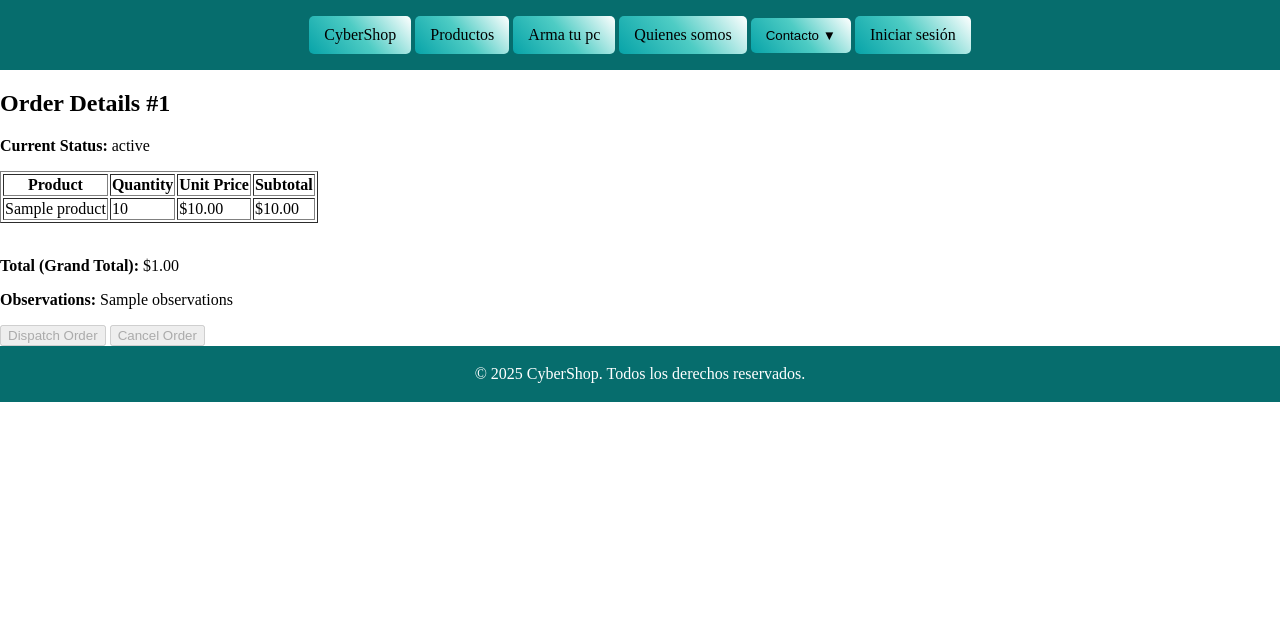
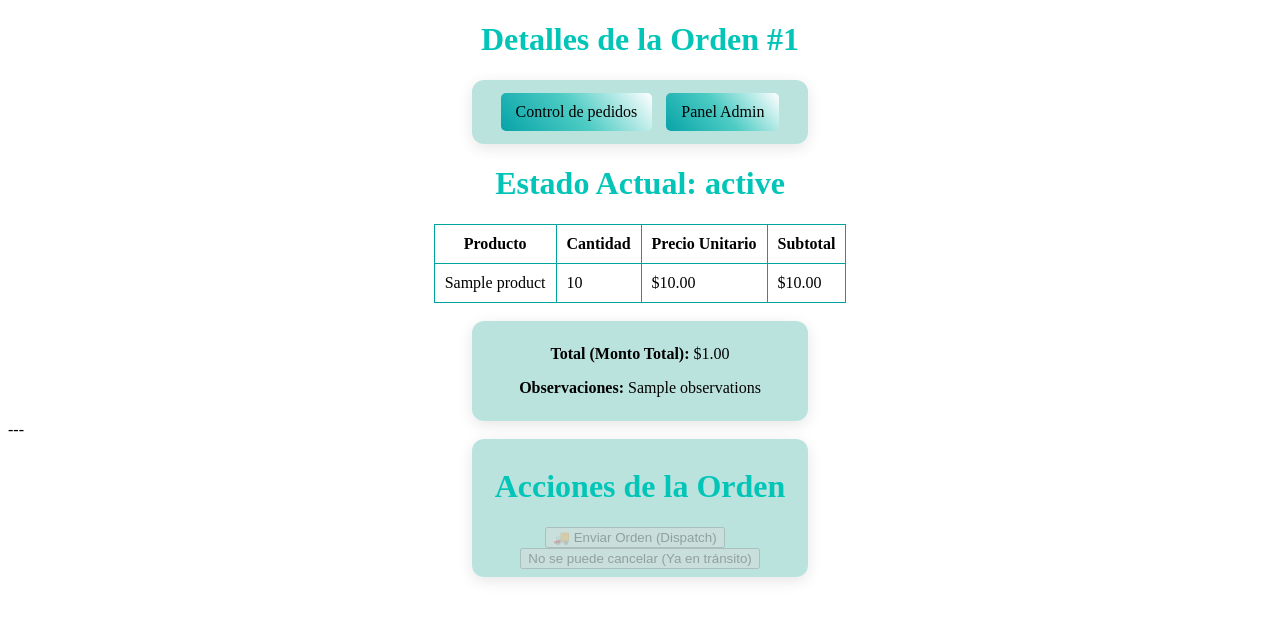
Before and after one commit to Leoperesp/Cyberstore, a Django app: template store/templates/store/admin/order_detail.html in a window 1280 px wide. Shown: the top 620 px of the page. Run offline with Django 3.2, Linux system fonts and the light colour scheme; the template is opened without the code that fills it: most values are stand-ins (such as "Sample title", 1, 10 or a date in 2020).

Commit message:
Implementacion completa del manjejo de ordenes y mejoras en la lógica de cancelacion de orden.

```diff
--- a/store/templates/store/admin/manage_orders.html
+++ b/store/templates/store/admin/manage_orders.html
@@ -33,11 +33,6 @@
                 <td>
                     <div class="actions">
                         <a href="{% url 'store:update_order_status' order.id %}" class="edit">View Details</a>
-
-                        <form action="{% url 'store:delete_order' order.id %}" method="post" >
-                            {% csrf_token %}
-                            <button type="submit" class="delete">Delete</button>
-                        </form>
                     </div>
                 </td>
             </tr>
--- a/store/templates/store/admin/order_detail.html
+++ b/store/templates/store/admin/order_detail.html
@@ -1,15 +1,25 @@
-{% extends "base.html" %}
-{% block content %}
-<h2>Order Details #{{ order.id }}</h2>
+<!DOCTYPE html>
+<html lang="es">
+<head>
+    <meta charset="UTF-8">
+    <title>Administrar Usuarios</title>
+    <link rel="stylesheet" href="/static/css/admin.css">
+</head>
+<body>
+    <h1>Detalles de la Orden #{{ order.id }}</h1>
+    <div class="option-container">
+        <a class="admin-option" href="{% url 'store:manage_orders' %}">Control de pedidos</a>
+        <a class="admin-option" href="{% url 'users:admin_panel' %}">Panel Admin</a>
+    </div>
 
-<p><strong>Current Status:</strong> {{ order.get_status_display }}</p>
+    <h1><strong>Estado Actual:</strong> {{ order.get_status_display }}</h1>
 
-<table border="1">
+    <table class="table-container">
         <thead>
             <tr>
-            <th>Product</th>
-            <th>Quantity</th>
-            <th>Unit Price</th>
+                <th>Producto</th>
+                <th>Cantidad</th>
+                <th>Precio Unitario</th>
                 <th>Subtotal</th>
             </tr>
         </thead>
@@ -18,9 +28,11 @@
             <tr>
                 <td>{{ item.product.name }}</td>
                 <td>{{ item.quantity }}</td>
-            <td>${{ item.price|floatformat:2 }}</td>
                 <td>
-                ${{ item.get_total|floatformat:2 }}
+                    ${{ item.price|floatformat:2 }}
+                </td>
+                <td>
+                    ${{ item.subtotal|floatformat:2 }}
                 </td>
             </tr>
             {% endfor %}
@@ -28,20 +40,47 @@
     </table>
 
     <br>
-<p><strong>Total (Grand Total):</strong> ${{ order.total_amount|floatformat:2 }}</p>
+    <div class="option-container">
+        <p><strong>Total (Monto Total):</strong> ${{ order.total_amount|floatformat:2 }}</p>
 
-<p><strong>Observations:</strong> {{ order.observations }}</p>
+        <p><strong>Observaciones:</strong> {{ order.observations }}</p>
+    </div>
 
-<form method="post" action="{% url 'store:update_order_status' order.id %}">
+    ---
+    <div class="option-container">
+            <h1>Acciones de la Orden</h1>
+
+        {% if order.status != 'canceled' %}
+
+            {# 1. FORMULARIO PARA CAMBIAR A ESTADO 'SHIPPED' #}
+            <form method="post" action="{% url 'store:update_order_status' order.id %}" style="display: inline-block; margin-right: 10px;">
                 {% csrf_token %}
-    <button type="submit" name="action" value="shipped" {% if order.status != 'pending' %}disabled{% endif %}>
-        Dispatch Order
-    </button>
-
-    <button type="submit" name="action" value="canceled"
-        {% if order.status == 'shipped' or order.status == 'delivered' %}disabled{% endif %}>
-        Cancel Order
+                <button type="submit" name="action" value="shipped" {% if order.status != 'pending' %}disabled{% endif %} class="btn btn-primary">
+                    🚚 Enviar Orden (Dispatch)
                 </button>
             </form>
 
-{% endblock content %}
+            {# 2. FORMULARIO PARA CANCELAR Y DEVOLVER STOCK (NUEVA VISTA) #}
+            <form method="POST" action="{% url 'store:cancel_order_and_return_stock' order.id %}" style="display: inline-block;">
+                {% csrf_token %}
+
+                {# Deshabilitar el botón si la orden ya fue enviada o completada #}
+                {% if order.status == 'shipped' or order.status == 'delivered' %}
+                <button type="submit" class="btn btn-warning" disabled>
+                    No se puede cancelar (Ya en tránsito)
+                </button>
+                {% else %}
+                <button type="submit" class="btn btn-danger"
+                        onclick="return confirm('⚠️ ¿Estás seguro de que deseas CANCELAR esta orden y devolver los productos al inventario? Esta acción es irreversible.')">
+                    ❌ Cancelar y Devolver Stock
+                </button>
+                {% endif %}
+            </form>
+
+        {% else %}
+            <p class="text-danger">Esta orden ha sido <b>cancelada</b> y el stock fue devuelto.</p>
+        {% endif %}
+    </div>
+
+</body>
+</html>
--- a/store/urls.py
+++ b/store/urls.py
@@ -16,7 +16,7 @@ urlpatterns = [
     path('delete_product/<int:product_id>/', views.delete_product, name='delete_product'),
     path('manage_orders/', views.manage_orders, name='manage_orders'),
     path('update_order_status/<int:order_id>/', views.update_order_status, name='update_order_status'),
-    path('delete_order/<int:order_id>/', views.delete_order, name='delete_order'),
+    path('orders/cancel_return/<int:order_id>/', views.cancel_order_and_return_stock, name='cancel_order_and_return_stock'),
     path('add_to_cart/<int:product_id>/', views.add_to_cart, name='add_to_cart'),
     path('view_cart/', views.view_cart, name='view_cart'),
     path('remove_from_cart/<int:product_id>/', views.remove_from_cart, name='remove_from_cart'),
```
Also changed, not shown: store/models.py (+20 -4 lines), store/views.py (+25 -17 lines), db.sqlite3. Lines whose indentation alone changed are shown as unchanged.
